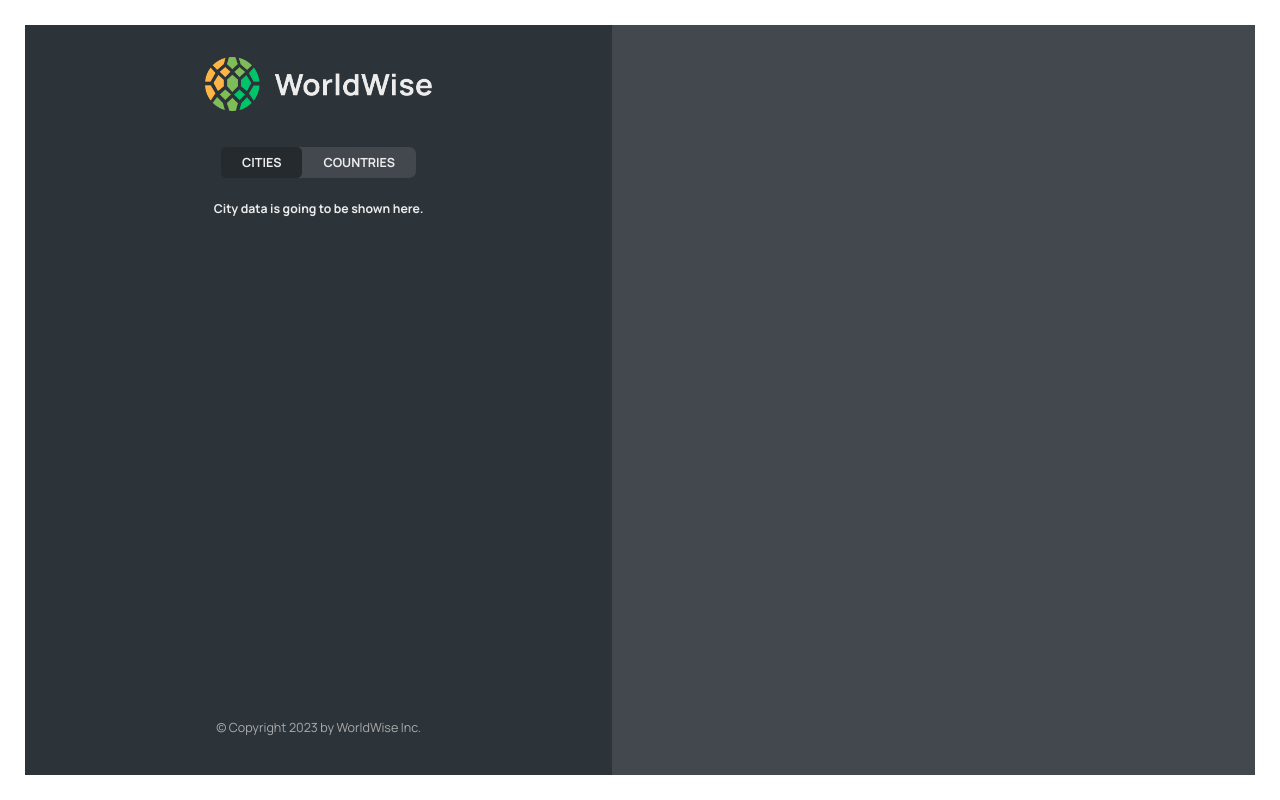
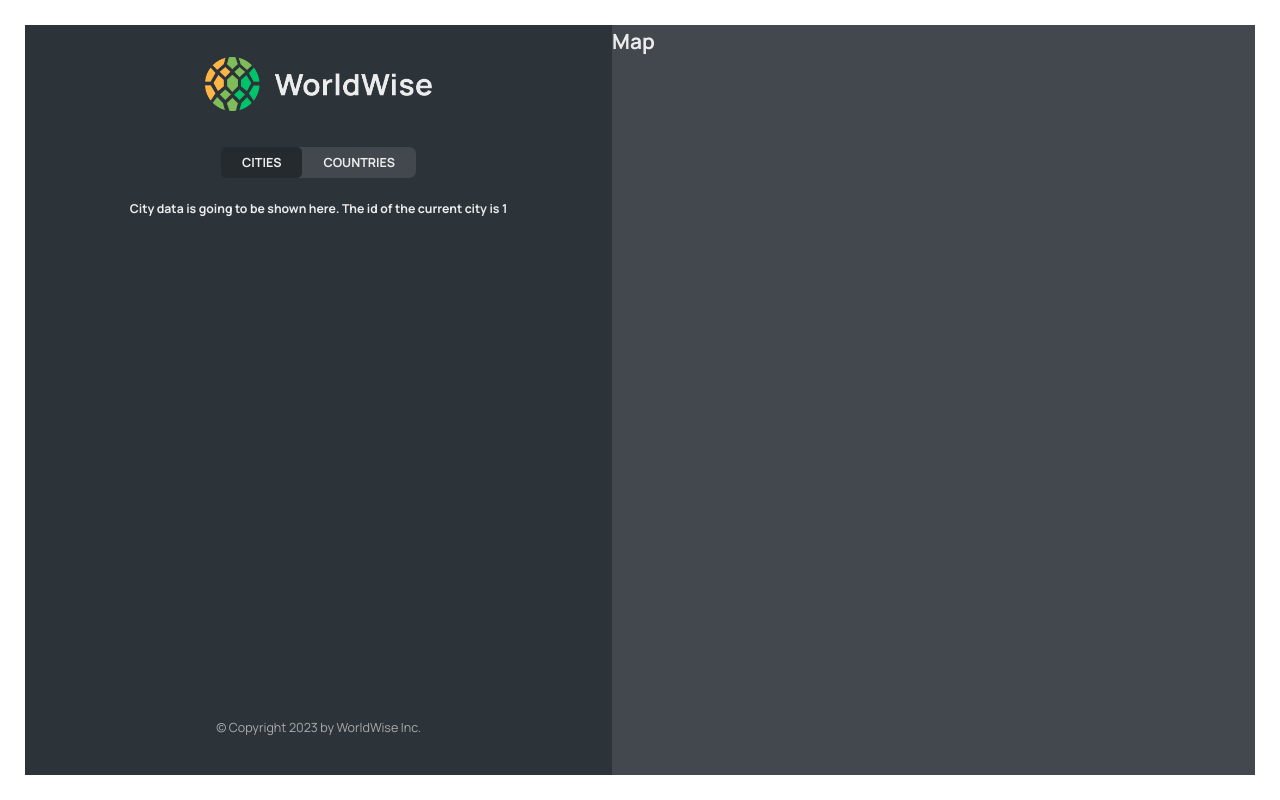
Before and after one commit to tejaswi0905/worldwise, a React (Vite) app in the folder worldwise/: page /app/cities/1 in a window 1280 px wide. Built offline with nearby package versions, Linux system fonts and the light colour scheme; data requests are answered from the project's data file.

Commit message:
Create a new route with cities/:id and also add query parameters of latitude and longitude, the link can be seen in components/CityItem.txs

```diff
--- a/worldwise/src/components/City.tsx
+++ b/worldwise/src/components/City.tsx
@@ -1,3 +1,4 @@
+import { useParams } from "react-router-dom";
 import styles from "./City.module.css";
 
 const formatDate = (date: any) =>
@@ -9,6 +10,9 @@ const formatDate = (date: any) =>
   }).format(new Date(date));
 
 function City() {
+  const x = useParams();
+  console.log(x);
+
   // TEMP DATA
   const currentCity = {
     cityName: "Lisbon",
@@ -53,7 +57,9 @@ function City() {
 
     //   <div></div>
     // </div>
-    <h3>City data is going to be shown here.</h3>
+    <h3>
+      City data is going to be shown here. The id of the current city is {x.id}
+    </h3>
   );
 }
 
--- a/worldwise/src/components/CityItem.tsx
+++ b/worldwise/src/components/CityItem.tsx
@@ -16,7 +16,10 @@ type CityItemProp = {
 function CityItem({ city }: CityItemProp): JSX.Element {
   return (
     <li>
-      <Link className={styles.cityItem} to={`${city.id}`}>
+      <Link
+        className={styles.cityItem}
+        to={`${city.id}?lat=${city.position.lat}&lng=${city.position.lng}`}
+      >
         <span className={styles.emoji}>{city.emoji}</span>
         <h3 className={styles.name}>{city.cityName}</h3>
         <time className={styles.date}>{formatDate(city.date)}</time>
--- a/worldwise/src/components/Map.tsx
+++ b/worldwise/src/components/Map.tsx
@@ -1,7 +1,22 @@
+import { useSearchParams } from "react-router-dom";
 import styles from "./Map.module.css";
 
 function Map(): JSX.Element {
-  return <div className={styles.mapContainer}></div>;
+  const [searchParms, setSearchParms] = useSearchParams();
+  const lat = searchParms.get("lat");
+  const lng = searchParms.get("lng");
+
+  return (
+    <div className={styles.mapContainer}>
+      <h1>Map</h1>
+
+      {lat != null && lng != null ? (
+        <h1>
+          Position: {lat}, {lng}
+        </h1>
+      ) : null}
+    </div>
+  );
 }
 
 export default Map;
```
Also changed, not shown: worldwise/src/components/CountryList.tsx (+7 -3 lines).
